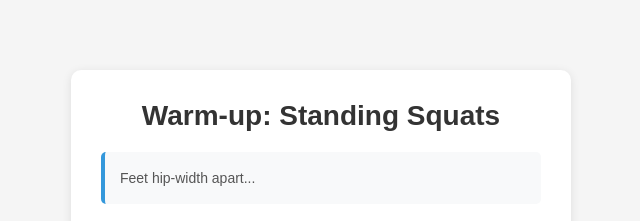
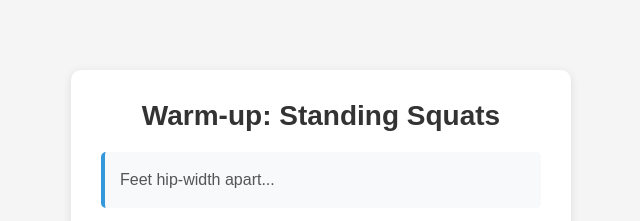
Before and after one commit to alixdickinson93/lagree-timer, a plain HTML site: page index.html in a window 1280 px wide. Shown: the top 221 px of the page, 319-959 px from the left. Drawn offline with Linux system fonts and the light colour scheme.

Commit message:
Update index.html

```diff
--- a/index.html
+++ b/index.html
@@ -28,8 +28,8 @@
       margin-bottom: 20px;
     }
 
-  .form-cues {
-  font-size: 14px;
+ .form-cues {
+  font-size: 16px;
   color: #555;
   margin: 15px 0;
   padding: 15px;
@@ -38,8 +38,12 @@
   border-left: 4px solid #3498db;
   text-align: left;
   line-height: 1.6;
-  white-space: pre-wrap;
-    }
+  white-space: normal;       /* allow text to wrap */
+  overflow-wrap: break-word; /* wrap long words */
+  word-break: break-word;
+  display: block;
+}
+
 
     .timer-display {
       font-size: 48px;
```
